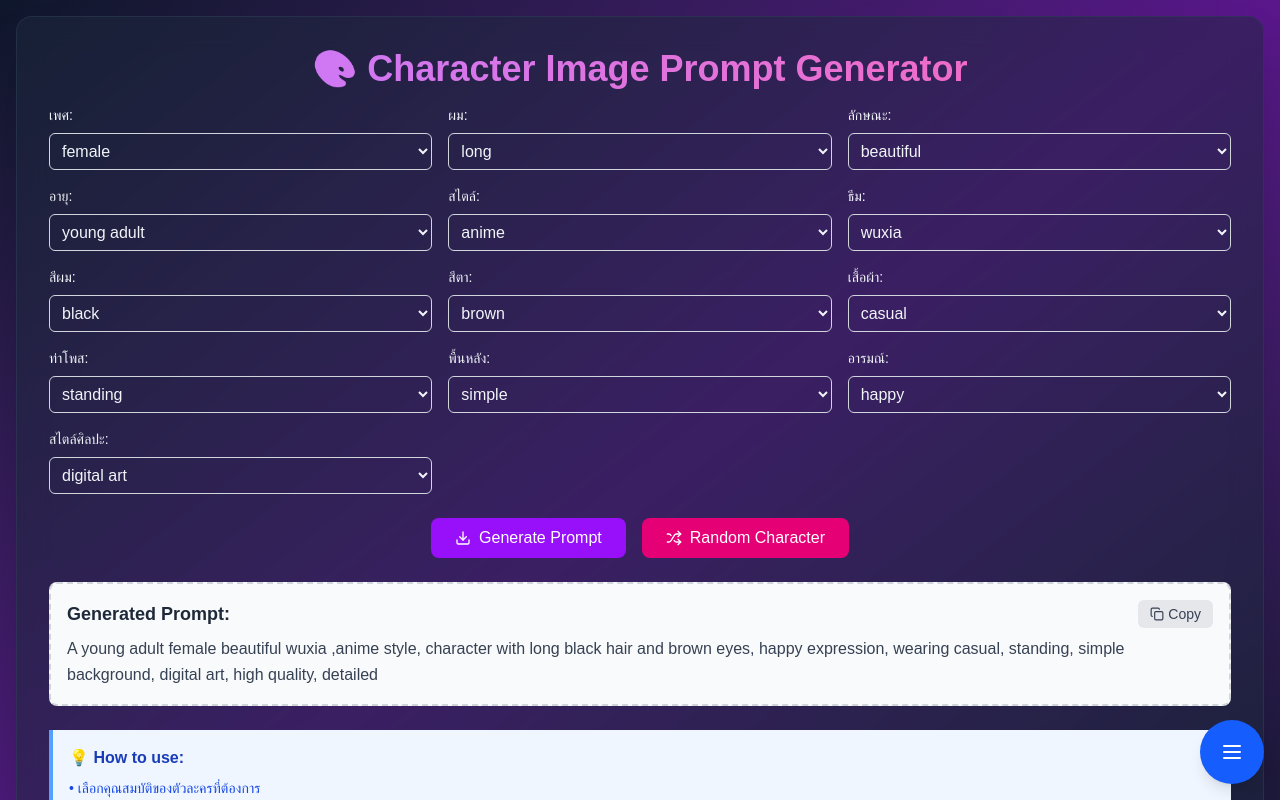
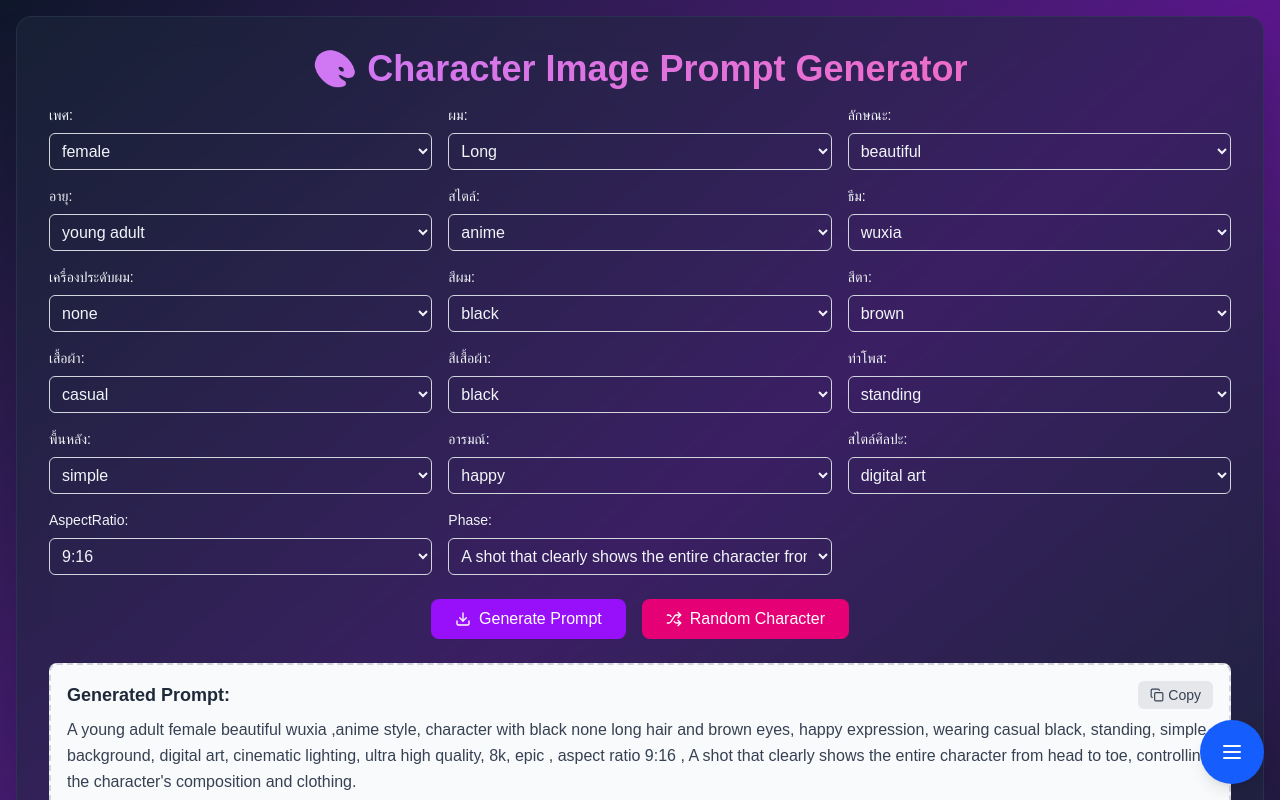
Before and after one commit to Artoto/character-generator, a Next.js app: page /prompt in a window 1280 px wide. Shown: the top 800 px of the page. Built offline with nearby package versions, Linux system fonts and the light colour scheme.

Commit message:
add selection prompt

```diff
--- a/src/app/prompt/page.tsx
+++ b/src/app/prompt/page.tsx
@@ -10,12 +10,16 @@ interface CharacterOptions {
   nature: string;
   style: string;
   hairColor: string;
+  hairDecorations: string;
   eyeColor: string;
   clothing: string;
+  clothingColor: string;
   pose: string;
   background: string;
   mood: string;
   artStyle: string;
+  aspectRatio: string;
+  phase: string;
 }
 
 const CharacterPromptGenerator: React.FC = () => {
@@ -27,12 +31,17 @@ const CharacterPromptGenerator: React.FC = () => {
     age: "young adult",
     style: "anime",
     hairColor: "black",
+    hairDecorations: "none",
     eyeColor: "brown",
     clothing: "casual",
+    clothingColor: "black",
     pose: "standing",
     background: "simple",
     mood: "happy",
     artStyle: "digital art",
+    aspectRatio: "9:16",
+    phase:
+      "A shot that clearly shows the entire character from head to toe, controlling the character's composition and clothing.",
   });
 
   const [generatedPrompt, setGeneratedPrompt] = useState("");
@@ -40,7 +49,16 @@ const CharacterPromptGenerator: React.FC = () => {
 
   const characterOptions = {
     gender: ["male", "female", "non-binary"],
-    hair: ["long", "short", "curly", "straight"],
+    hair: [
+      "Long",
+      "Short",
+      "Curly",
+      "Straight",
+      "Long tied up",
+      "Long tied up with bangs",
+      "Long tied up with one side braid",
+      "Long braid",
+    ],
     nature: ["beautiful", "cute", "handsome", "ugly"],
     age: [
       "child",
@@ -59,6 +77,14 @@ const CharacterPromptGenerator: React.FC = () => {
       "3D CGI",
     ],
     theme: ["wuxia", "martial artist", "ancient china", "ancient thai"],
+    hairDecorations: [
+      "flower",
+      "ribbon",
+      "headband",
+      "tiara",
+      "hairpin",
+      "none",
+    ],
     hairColor: [
       "black",
       "brown",
@@ -91,6 +117,18 @@ const CharacterPromptGenerator: React.FC = () => {
       "streetwear",
       "traditional",
       "traditional Chinese",
+    ],
+    clothingColor: [
+      "black",
+      "brown",
+      "blonde",
+      "red",
+      "blue",
+      "pink",
+      "purple",
+      "green",
+      "white",
+      "silver",
     ],
     pose: [
       "standing",
@@ -130,10 +168,21 @@ const CharacterPromptGenerator: React.FC = () => {
       "cel shading",
       "photorealistic",
     ],
+    aspectRatio: ["9:16", "4:3", "1:1", "3:4"],
+    phase: [
+      "A shot that emphasizes a specific part of the face, the face, or the mouth",
+      "A full-length shot of the face, emphasizing the character's emotions",
+      "A shot of a character from the chest up, emphasizing emotion and the upper body",
+      "A shot that follows a character from the waist up, consistently throughout the scene",
+      "A shot that emphasizes the entire body and steps upwards.",
+      "A shot that clearly shows the entire character from head to toe, controlling the character's composition and clothing.",
+      "A full-length shot of a character, emphasizing the importance of visualizing the character's relationship to the story.",
+      "This is referred to here, emphasizing the prominence of the scenery and the story.",
+    ],
   };
 
   const promptTemplates = [
-    "A {age} {gender} {nature} {theme} ,{style} style, character with {hair} {hairColor} hair and {eyeColor} eyes, {mood} expression, wearing {clothing}, {pose},  {background} background, {artStyle}, high quality, detailed",
+    "A {age} {gender} {nature} {theme} ,{style} style, character with  {hairColor} {hairDecorations} {hair} hair and {eyeColor} eyes, {mood} expression, wearing {clothing} {clothingColor}, {pose},  {background} background, {artStyle}, cinematic lighting, ultra high quality, 8k, epic , aspect ratio {aspectRatio} , {phase}",
   ];
 
   const generatePrompt = () => {
@@ -208,12 +257,16 @@ const CharacterPromptGenerator: React.FC = () => {
         return "ธีม";
       case "nature":
         return "ลักษณะ";
+      case "hairDecorations":
+        return "เครื่องประดับผม";
       case "hairColor":
         return "สีผม";
       case "eyeColor":
         return "สีตา";
       case "clothing":
         return "เสื้อผ้า";
+      case "clothingColor":
+        return "สีเสื้อผ้า";
       case "pose":
         return "ท่าโพส";
       case "background":
```
